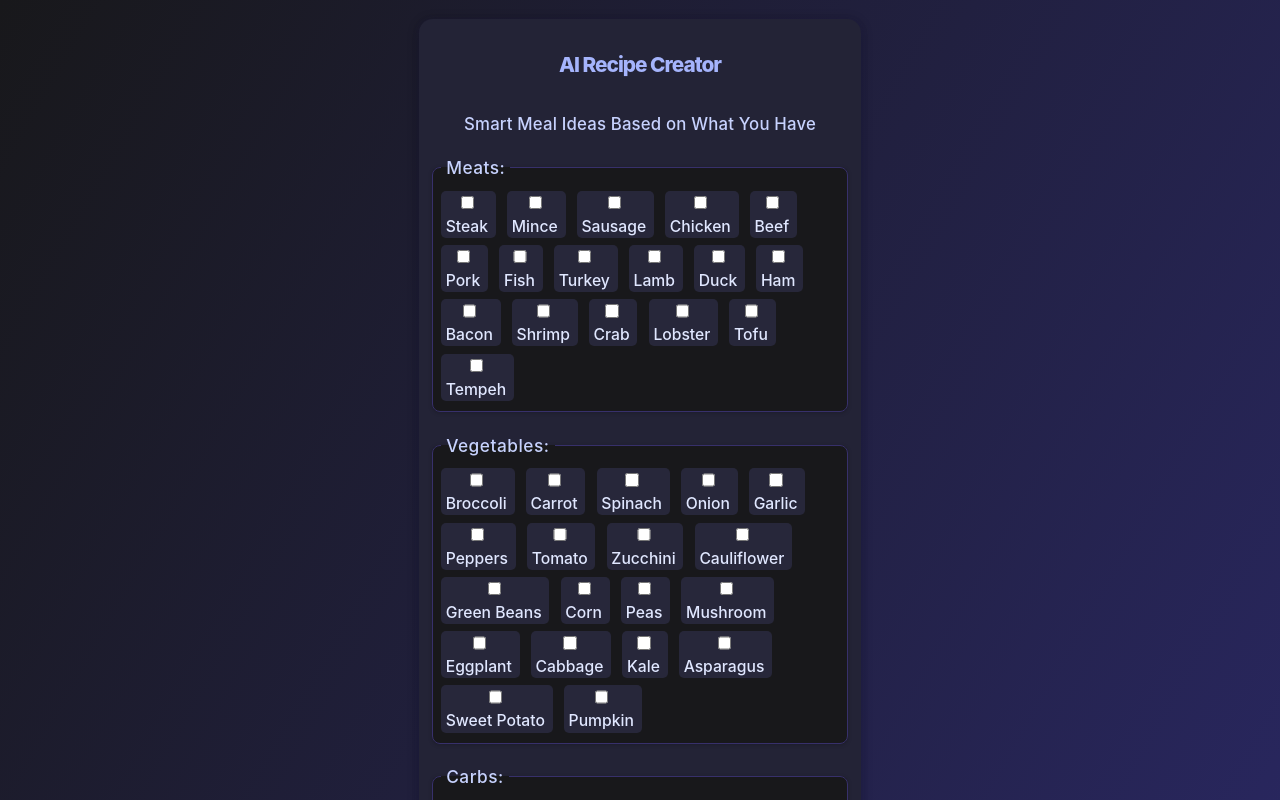
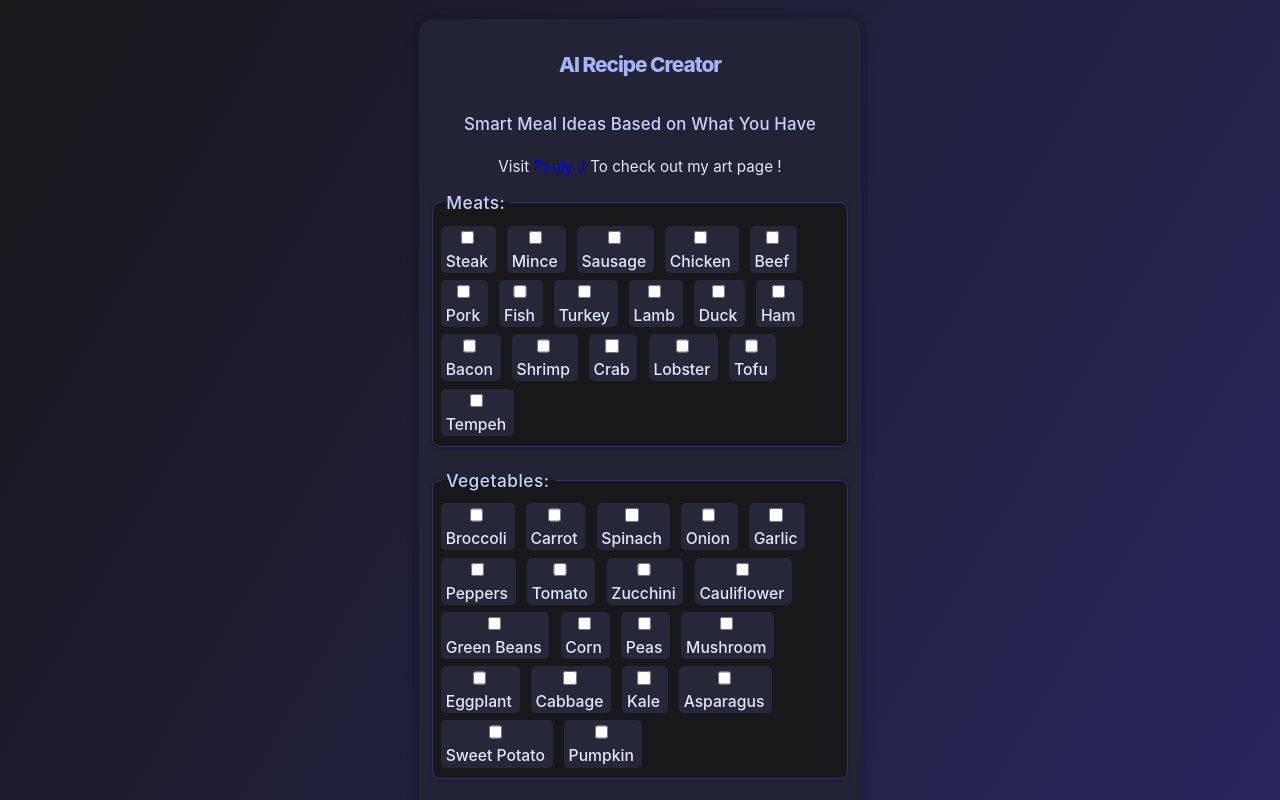
Before and after one commit to pauly-johnson/ai-food-frontend, a React (Create React App) app: page / in a window 1280 px wide. Shown: the top 800 px of the page. Built offline with nearby package versions, Linux system fonts and the light colour scheme.

Commit message:
added link

```diff
--- a/src/App.css
+++ b/src/App.css
@@ -117,6 +117,12 @@ h2.smart-title {
   text-align: center;
   letter-spacing: 0.01em;
   color: #c7d2fe;
+}
+.link-contact {
+  font-size: 0.95rem;
+  text-align: center;
+  color: #e0e7ff;
+  margin: 0;
 }
 .form {
   display: flex;
--- a/src/App.js
+++ b/src/App.js
@@ -193,6 +193,7 @@ function App() {
     <div className="container">
       <h1>AI Recipe Creator</h1>
       <h2 className="smart-title">Smart Meal Ideas Based on What You Have</h2>
+      <p className="link-contact">Visit <a href="https://www.facebook.com/share/171f6vb4Z7/" target="_blank" rel="noreferrer">Pauly J</a> To check out my art page !</p>
       <form className="form" onSubmit={handleSubmit}>
         {/* Show selected options summary */}
         <fieldset className="checkbox-group">
```
